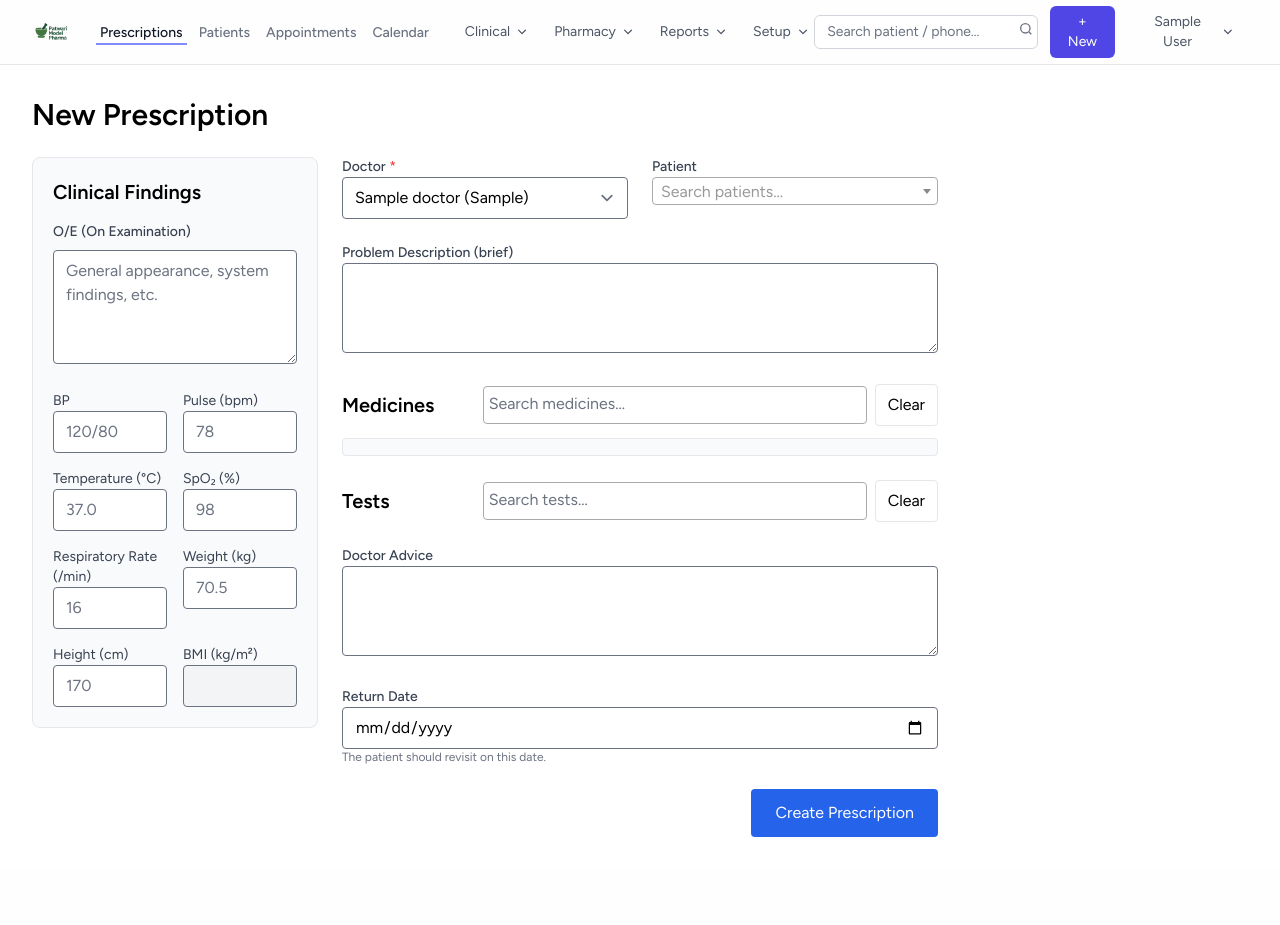
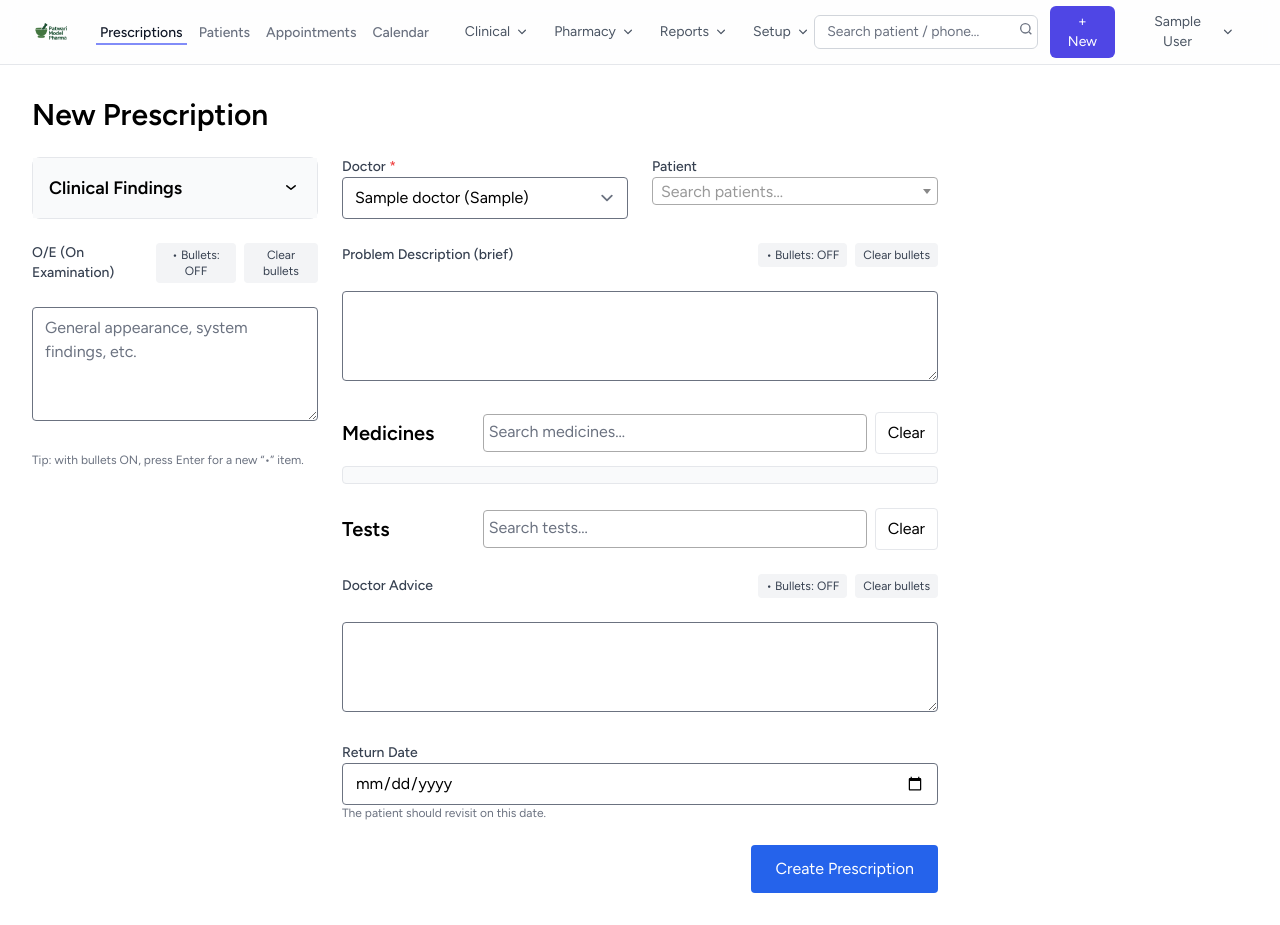
Before and after one commit to YousufShohag/clinic-prescription-system-, a Laravel app: page /prescriptions/create in a window 1280 px wide. Before the commit the page ends 837 px from the top, so only its background shows below. Run offline with Laravel 12, Linux system fonts and the light colour scheme; a user stored in the database is signed in; tables that the repository leaves empty hold one stand-in row (values such as "Sample post"); style sheets or scripts are compiled from the project's sources; parts of the project's set-up code (start-up, migrations or seed data) failed here and were passed over; some libraries are stand-ins or nearby versions.

Commit message:
Update Presription Create
-add span system

```diff
--- a/resources/views/admin/prescriptions/create.blade.php
+++ b/resources/views/admin/prescriptions/create.blade.php
@@ -16,18 +16,33 @@
       </div>
     @endif
 
-    <form action="{{ route('prescriptions.store') }}" method="POST" class="grid grid-cols-1 xl:grid-cols-12 gap-6"enctype="multipart/form-data">
+    <form action="{{ route('prescriptions.store') }}" method="POST" class="grid grid-cols-1 xl:grid-cols-12 gap-6" enctype="multipart/form-data">
       @csrf
 
       {{-- LEFT --}}
       <aside class="xl:col-span-3 space-y-6">
-        <section class="border rounded-lg p-5 bg-gray-50">
-          <h3 class="text-xl font-semibold mb-4">Clinical Findings</h3>
 
-          <label class="block text-sm font-medium text-gray-700 mb-2">O/E (On Examination)</label>
-          <textarea name="oe" rows="4" class="w-full border rounded px-3 py-2 mb-5" placeholder="General appearance, system findings, etc.">{{ old('oe') }}</textarea>
+        {{-- ================= Clinical Findings (collapsible) ================= --}}
+        <section id="cf-card" class="border rounded-lg">
+          {{-- clickable header --}}
+          <button type="button"
+                  id="cf-toggle"
+                  class="w-full flex items-center justify-between p-4 bg-gray-50 hover:bg-gray-100"
+                  aria-controls="cf-body"
+                  aria-expanded="false">
+            <span class="text-lg font-semibold">Clinical Findings</span>
+            <svg class="w-5 h-5 transition-transform" viewBox="0 0 20 20" fill="currentColor" aria-hidden="true">
+              <path fill-rule="evenodd" d="M5.23 7.21a.75.75 0 011.06.02L10 10.232l3.71-3.001a.75.75 0 11.94 1.17l-4.2 3.4a.75.75 0 01-.94 0l-4.2-3.4a.75.75 0 01-.02-1.06z" clip-rule="evenodd" />
+            </svg>
+          </button>
 
-          <div class="grid grid-cols-1 md:grid-cols-2 gap-4">
+          {{-- contents (start hidden) --}}
+          <div id="cf-body" class="p-5 border-t hidden">
+            {{-- O/E with bullet helpers --}}
+
+
+            {{-- Vitals --}}
+            <div class="grid grid-cols-1 md:grid-cols-2 gap-4 mt-4">
               <div>
                 <label class="block text-sm text-gray-700">BP</label>
                 <input type="text" name="bp" value="{{ old('bp') }}" placeholder="120/80" class="w-full border rounded px-3 py-2">
@@ -61,9 +76,21 @@
                 <input type="text" id="bmi" name="bmi" value="{{ old('bmi') }}" readonly class="w-full border rounded px-3 py-2 bg-gray-100">
               </div>
             </div>
+          </div>
+
         </section>
-
-
+        <div class="flex items-center justify-between mb-2">
+              <label class="block text-sm font-medium text-gray-700">O/E (On Examination)</label>
+              <div class="flex items-center gap-2">
+                <button type="button" class="px-2 py-1 text-xs rounded bg-gray-100 text-gray-700"
+                        data-bullets-toggle="#oe">• Bullets: OFF</button>
+                <button type="button" class="px-2 py-1 text-xs rounded bg-gray-100 text-gray-700"
+                        data-bullets-clear="#oe" title="Remove leading • from each line">Clear bullets</button>
+              </div>
+            </div>
+            <textarea id="oe" name="oe" rows="4" class="w-full border rounded px-3 py-2 mb-1" data-bullets
+                      placeholder="General appearance, system findings, etc.">{{ old('oe') }}</textarea>
+            <p class="text-xs text-gray-500">Tip: with bullets ON, press Enter for a new “•” item.</p>
       </aside>
 
       {{-- MIDDLE --}}
@@ -78,12 +105,10 @@
                 $prescription->doctor_id ?? ($defaultDoctorId ?? (auth()->user()->doctor_id ?? optional($doctors->first())->id))
               );
             @endphp
-
             <select name="doctor_id" id="doctor_id" required class="w-full border rounded px-3 py-2">
               <option value="" {{ $preselectDoctorId ? '' : 'selected' }} disabled>-- Select Doctor --</option>
               @foreach($doctors as $doc)
-    <option value="{{ $doc->id }}"
-      @selected((string)$doc->id === $preselectDoctorId)>
+                <option value="{{ $doc->id }}" @selected((string)$doc->id === $preselectDoctorId)>
                   {{ $doc->name }} {{ $doc->specialization ? "({$doc->specialization})" : '' }}
                 </option>
               @endforeach
@@ -104,7 +129,6 @@
               <option value="__new">+ Add new patient</option>
             </select>
             <div id="patient_age_display" class="mt-2 text-sm text-gray-600"></div>
-
           </div>
         </div>
 
@@ -136,11 +160,18 @@
           </div>
         </div>
 
-        {{-- Problem --}}
-        <div>
+        {{-- Problem (with bullets) --}}
+        <div class="flex items-center justify-between mt-6 mb-2">
           <label class="block text-sm font-medium text-gray-700">Problem Description (brief)</label>
-          <textarea name="problem_description" rows="3" class="w-full border rounded px-3 py-2">{{ old('problem_description') }}</textarea>
+          <div class="flex items-center gap-2">
+            <button type="button" class="px-2 py-1 text-xs rounded bg-gray-100 text-gray-700"
+                    data-bullets-toggle="#problem_description">• Bullets: OFF</button>
+            <button type="button" class="px-2 py-1 text-xs rounded bg-gray-100 text-gray-700"
+                    data-bullets-clear="#problem_description">Clear bullets</button>
           </div>
+        </div>
+        <textarea id="problem_description" name="problem_description" rows="3"
+                  class="w-full border rounded px-3 py-2" data-bullets>{{ old('problem_description') }}</textarea>
 
         {{-- Medicines (Select2 AJAX) --}}
         <div class="space-y-3">
@@ -175,10 +206,17 @@
         </div>
 
         {{-- Advice + Submit --}}
-        <div>
+        <div class="flex items-center justify-between mt-6 mb-2">
           <label class="block text-sm font-medium text-gray-700">Doctor Advice</label>
-          <textarea name="doctor_advice" rows="3" class="w-full border rounded px-3 py-2">{{ old('doctor_advice') }}</textarea>
+          <div class="flex items-center gap-2">
+            <button type="button" class="px-2 py-1 text-xs rounded bg-gray-100 text-gray-700"
+                    data-bullets-toggle="#doctor_advice">• Bullets: OFF</button>
+            <button type="button" class="px-2 py-1 text-xs rounded bg-gray-100 text-gray-700"
+                    data-bullets-clear="#doctor_advice">Clear bullets</button>
           </div>
+        </div>
+        <textarea id="doctor_advice" name="doctor_advice" rows="3"
+                  class="w-full border rounded px-3 py-2" data-bullets>{{ old('doctor_advice') }}</textarea>
 
         {{-- Return Date --}}
         <div>
@@ -247,78 +285,6 @@
   </script>
 
   {{-- ===== Select2: Patient picker (AJAX) ===== --}}
-  {{-- <script>
-  $(function () {
-   const $patient   = $('#patient_select');
-    const newBlock   = document.getElementById('new_patient_block');
-    const $ageInfo   = $('#patient_age_display');
-
-    $patient.select2({
-      placeholder: 'Search patients…',
-      width: 'resolve',
-      allowClear: true,
-      minimumInputLength: 1,
-      dropdownParent: $patient.parent(),
-      ajax: {
-        url: $patient.data('search-url') || "{{ route('patients.search') }}",
-        dataType: 'json',
-        delay: 200,
-        data: params => ({ term: params.term, page: params.page || 1 }),
-        processResults: (data, params) => {
-          params.page = params.page || 1;
-          const base = [
-            { id: '', text: '-- Select existing patient --' },
-            { id: '__new', text: '+ Add new patient' }
-          ];
-          return {
-            results: base.concat((data?.results || [])),
-            pagination: { more: !!data?.pagination?.more }
-          };
-        }
-      },
-      templateResult: item => {
-        if (!item.id || item.id === '__new') return item.text;
-        const extra = [item.phone, item.email].filter(Boolean).join(' • ');
-        return $(`
-          <div class="flex flex-col">
-            <div class="font-medium">${item.name || item.text}</div>
-            ${extra ? `<div class="text-xs text-gray-600">${extra}</div>` : ''}
-          </div>
-        `);
-      },
-      templateSelection: item => item.text || item.name || ''
-    });
-
-    $patient.on('change', function () {
-      if (this.value === '__new') {
-        newBlock.classList.remove('hidden');
-        $ageInfo.text('');
-      } else if (!this.value) {
-        newBlock.classList.add('hidden');
-        $ageInfo.text('');
-      } else {
-        newBlock.classList.add('hidden');
-      }
-    });
-
-    $patient.on('select2:select', function(e){
-      const data = e.params.data || {};
-      if (data.id && data.id !== '__new') {
-        let info = '';
-        if (data.age) info += 'Age: ' + data.age;
-        if (data.sex) info += (info ? ', ' : '') + 'Gender: ' + data.sex.charAt(0).toUpperCase() + data.sex.slice(1);
-        $ageInfo.text(info);
-      } else {
-        $ageInfo.text('');
-      }
-    });
-
-    $patient.on('select2:clear', function(){
-      $ageInfo.text('');
-    });
-  });
-  </script> --}}
-  {{-- ===== Select2: Patient picker (AJAX) ===== --}}
   <script>
   $(function () {
     const $patient  = $('#patient_select');
@@ -380,22 +346,6 @@ $(function () {
       },
 
       // What shows in the selected chip (input)
-    // templateSelection: item => {
-    //   if (!item.id || item.id === '__new') return item.text || '+ Add new patient';
-    //   const age = item.age ?? computeAgeFromDob(item.dob);
-    //   const parts = [];
-    //   if (item.id) parts.push(`#${item.id}`);
-    //   if (age != null) parts.push(`${age}y`);
-    //   const suffix = parts.length ? ` (${parts.join(', ')})` : '';
-    //   const label  = (item.name || item.text || '') + suffix;
-
-    //   const el = document.createElement('span');
-    //   el.textContent = label;
-    //   const tip = [item.phone, item.email].filter(Boolean).join(' • ');
-    //   if (tip) el.title = tip; // tooltip on hover
-    //   return $(el);
-    // }
-
       templateSelection: function (item) {
         if (!item.id || item.id === '__new') return item.text || '+ Add new patient';
         const name = item.name || item.text || '';
@@ -418,7 +368,7 @@ $(function () {
       }
     });
 
-  // Show age (and gender) just below the field too
+    // Show age (and gender) below the field
     $patient.on('select2:select', function(e){
       const data = e.params.data || {};
       if (data.id && data.id !== '__new') {
@@ -439,8 +389,7 @@ $(function () {
   });
   </script>
 
-
-  {{-- ===== Patient History: load into left panel on selection ===== --}}
+  {{-- ===== Patient History: load into right panel on selection ===== --}}
   <script>
   $(function () {
     const $patient  = $('#patient_select');
@@ -538,7 +487,6 @@ $(function () {
                 ${item.generic ? ' — ' + item.generic : ''}
                 ${item.strength ? ' (' + item.strength + ')' : ''}
               </div>
-
             </div>
             <button type="button" class="text-red-600 text-sm remove-btn">Remove</button>
           </div>
@@ -591,7 +539,6 @@ $(function () {
       },
       templateResult: (item) => {
         if (!item.id) return item.text;
-        const price = (item.price ?? '') !== '' ? `৳${item.price}` : '';
         const extra = [item.generic, item.strength, item.manufacturer].filter(Boolean).join(' • ');
         return $(`
           <div class="flex flex-col">
@@ -641,7 +588,6 @@ $(function () {
           <div class="flex items-center justify-between gap-2">
             <div class="text-sm">
               <div class="font-medium">${item.name ?? item.text ?? ''}</div>
-
             </div>
             <button type="button" class="text-red-600 text-sm remove-btn">Remove</button>
           </div>
@@ -708,4 +654,139 @@ $(function () {
   });
   </script>
 
+  {{-- ===== Bulleted textareas (default ON for OE/Problem/Advice) ===== --}}
+  <script>
+  (function () {
+    const BULLET = '• ';
+
+    function setCaretToEnd(el){ try{ const L=el.value.length; el.setSelectionRange(L,L); el.focus(); }catch{} }
+    function isOn(el){ return el.dataset.bulletsOn === '1'; }
+    function toggle(el,on){ el.dataset.bulletsOn = on ? '1' : '0'; }
+    function ensureBullets(text){
+      return String(text||'')
+        .split(/\r?\n/)
+        .map(l => l.trim()==='' ? '' : (l.startsWith(BULLET)? l : BULLET+l))
+        .join('\n');
+    }
+    function stripBullets(el){ el.value = el.value.replace(new RegExp('^'+BULLET,'gm'), ''); }
+
+    function onKeydown(e){
+      if (!isOn(e.target)) return;
+      const el = e.target;
+      if (e.key === 'Enter'){
+        e.preventDefault();
+        const s=el.selectionStart, epos=el.selectionEnd;
+        const before=el.value.slice(0,s), after=el.value.slice(epos);
+        const insert = '\n' + BULLET;
+        el.value = before + insert + after;
+        const pos = before.length + insert.length;
+        el.setSelectionRange(pos,pos);
+      } else if (e.key === 'Backspace'){
+        const s=el.selectionStart, epos=el.selectionEnd;
+        if (s===epos){
+          const lineStart = el.value.lastIndexOf('\n', s-1)+1;
+          if (s - lineStart <= BULLET.length &&
+              el.value.slice(lineStart, lineStart+BULLET.length) === BULLET){
+            e.preventDefault();
+            const before = el.value.slice(0,lineStart), after = el.value.slice(s);
+            el.value = before + after;
+            el.setSelectionRange(lineStart, lineStart);
+          }
+        }
+      }
+    }
+
+    function onPaste(e){
+      if (!isOn(e.target)) return;
+      e.preventDefault();
+      const paste = (e.clipboardData || window.clipboardData).getData('text') || '';
+      const el=e.target, s=el.selectionStart, epos=el.selectionEnd;
+      const before=el.value.slice(0,s), after=el.value.slice(epos);
+      const bulletized = ensureBullets(paste);
+      el.value = before + bulletized + after;
+      const pos = before.length + bulletized.length;
+      el.setSelectionRange(pos,pos);
+    }
+
+    function enable(el){ toggle(el,true); if (el.value.trim()!=='') el.value = ensureBullets(el.value); }
+    function disable(el){ toggle(el,false); }
+
+    function wireTextareas(){
+      document.querySelectorAll('textarea[data-bullets]').forEach(el=>{
+        el.addEventListener('keydown', onKeydown);
+        el.addEventListener('paste', onPaste);
+      });
+    }
+
+    function wireButtons(){
+      document.querySelectorAll('[data-bullets-toggle]').forEach(btn=>{
+        const sel = btn.getAttribute('data-bullets-toggle');
+        const target = document.querySelector(sel);
+        if (!target) return;
+
+        // read initial state from target
+        let on = target.dataset.bulletsOn === '1';
+        const paint = ()=>{
+          btn.textContent = on ? '• Bullets: ON' : '• Bullets: OFF';
+          btn.classList.toggle('bg-blue-600', on);
+          btn.classList.toggle('text-white', on);
+          btn.classList.toggle('bg-gray-100', !on);
+          btn.classList.toggle('text-gray-700', !on);
+        };
+        paint();
+
+        btn.addEventListener('click', ()=>{
+          on = !on;
+          if (on) enable(target); else disable(target);
+          paint(); setCaretToEnd(target);
+        });
+      });
+
+      document.querySelectorAll('[data-bullets-clear]').forEach(btn=>{
+        const sel = btn.getAttribute('data-bullets-clear');
+        const target = document.querySelector(sel);
+        if (!target) return;
+        btn.addEventListener('click', ()=> stripBullets(target));
+      });
+    }
+
+    document.addEventListener('DOMContentLoaded', ()=>{
+      wireTextareas();
+      wireButtons();
+
+      // Default ON for these fields
+      ['#oe', '#problem_description', '#doctor_advice'].forEach(sel=>{
+        const el = document.querySelector(sel);
+        if (!el) return;
+        el.dataset.bulletsOn = '1';
+        if (el.value.trim()!=='') el.value = ensureBullets(el.value);
+      });
+    });
+  })();
+  </script>
+
+  {{-- ===== Clinical Findings collapse toggle (with remember state) ===== --}}
+  <script>
+  (function(){
+    const key = 'cf-open';
+    function setOpen(open){
+      const body = document.getElementById('cf-body');
+      const btn  = document.getElementById('cf-toggle');
+      const icon = btn?.querySelector('svg');
+      if (!body || !btn) return;
+      body.classList.toggle('hidden', !open);
+      btn.setAttribute('aria-expanded', open ? 'true' : 'false');
+      if (icon) icon.classList.toggle('rotate-180', open);
+      try { localStorage.setItem(key, open ? '1' : '0'); } catch {}
+    }
+    document.addEventListener('DOMContentLoaded', () => {
+      const remembered = (localStorage.getItem(key) ?? '0') === '1';
+      setOpen(remembered); // default collapsed
+      document.getElementById('cf-toggle')?.addEventListener('click', () => {
+        const body = document.getElementById('cf-body');
+        setOpen(body?.classList.contains('hidden'));
+      });
+    });
+  })();
+  </script>
 </x-app-layout>
```
Also changed, not shown: 1 other file. Lines whose indentation alone changed are shown as unchanged.
